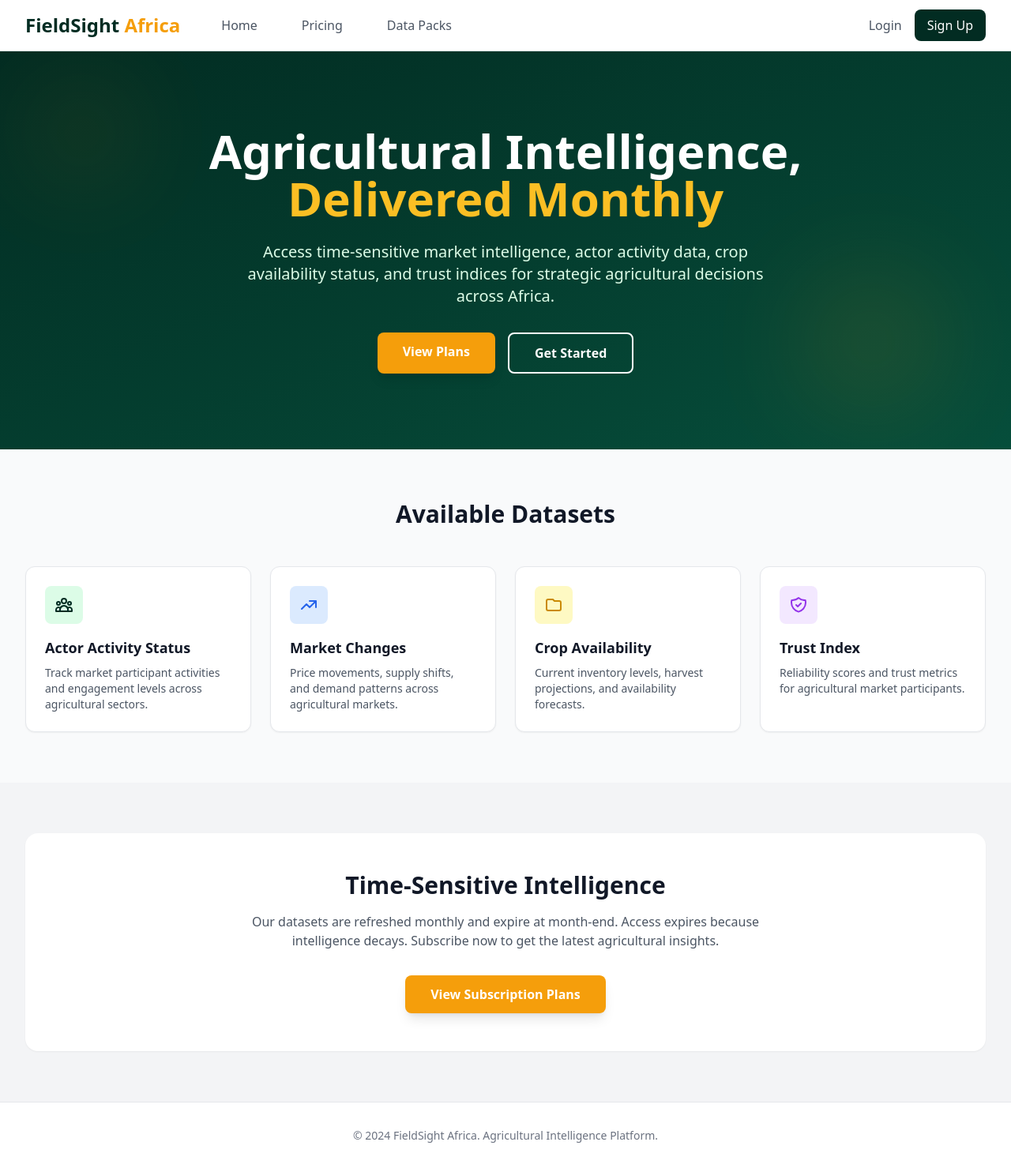
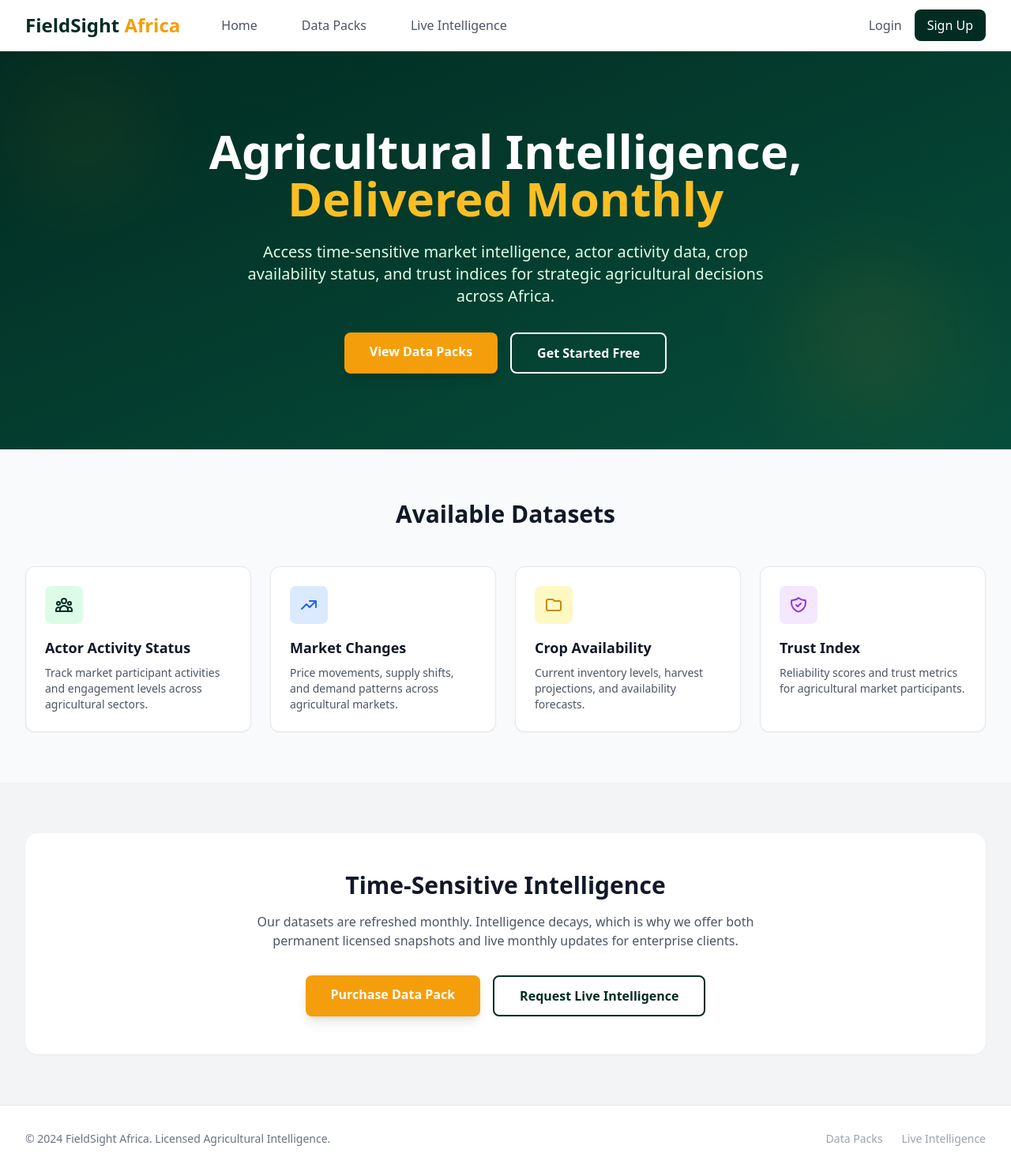
Before and after one commit to LamiKols/FieldSight-Africa, a Flask app: page / in a window 1280 px wide. Shown: the whole page at 79% size. Before the commit the page ends 1447 px from the top, so only its background shows below. Run offline with Flask 3, Linux system fonts and the light colour scheme; some libraries are stand-ins or nearby versions.

Commit message:
Reposition platform from subscriptions to data licensing model
Update navigation, registration flow, and user messaging to reflect a shift from a subscription-based model to a premium data licensing business, while retaining backend subscription logic for existing users.

Replit-Commit-Author: Agent
Replit-Commit-Session-Id: 39129cbd-eb20-4e56-8814-87e414bbf667
Replit-Commit-Checkpoint-Type: intermediate_checkpoint
Replit-Commit-Event-Id: 3dd50fd6-5f49-4aac-9af9-5810c7ca6f89
Replit-Commit-Screenshot-Url: https://storage.googleapis.com/screenshot-production-us-central1/45a424cd-9dfe-4cb1-ab5b-d6059291dc53/39129cbd-eb20-4e56-8814-87e414bbf667/ujAn126
Replit-Helium-Checkpoint-Created: true

```diff
--- a/routes/auth.py
+++ b/routes/auth.py
@@ -73,8 +73,8 @@ def register():
         db.session.commit()
 
         login_user(user)
-        flash('Account created successfully!', 'success')
-        return redirect(url_for('subscriber.dashboard'))
+        flash('Welcome to FieldSight Africa! Explore our data packs to get started.', 'success')
+        return redirect(url_for('subscriber.packs'))
 
     return render_template('register.html')
 
--- a/templates/base.html
+++ b/templates/base.html
@@ -35,8 +35,8 @@
                     </a>
                     <div class="hidden md:ml-10 md:flex md:space-x-8">
                         <a href="{{ url_for('public.home') }}" class="text-gray-600 hover:text-primary px-3 py-2">Home</a>
-                        <a href="{{ url_for('public.pricing') }}" class="text-gray-600 hover:text-primary px-3 py-2">Pricing</a>
                         <a href="{{ url_for('subscriber.packs') }}" class="text-gray-600 hover:text-primary px-3 py-2">Data Packs</a>
+                        <a href="{{ url_for('subscriber.live_intelligence') }}" class="text-gray-600 hover:text-primary px-3 py-2">Live Intelligence</a>
                         {% if current_user.is_authenticated %}
                             <a href="{{ url_for('subscriber.datasets') }}" class="text-gray-600 hover:text-primary px-3 py-2">Datasets</a>
                         {% endif %}
@@ -76,9 +76,15 @@
 
     <footer class="bg-white border-t mt-auto py-8">
         <div class="max-w-7xl mx-auto px-4 sm:px-6 lg:px-8">
-            <p class="text-center text-gray-500 text-sm">
-                &copy; 2024 FieldSight Africa. Agricultural Intelligence Platform.
-            </p>
+            <div class="flex flex-col md:flex-row justify-between items-center">
+                <p class="text-gray-500 text-sm">
+                    &copy; 2024 FieldSight Africa. Licensed Agricultural Intelligence.
+                </p>
+                <div class="flex space-x-6 mt-4 md:mt-0">
+                    <a href="{{ url_for('subscriber.packs') }}" class="text-gray-400 hover:text-primary text-sm">Data Packs</a>
+                    <a href="{{ url_for('subscriber.live_intelligence') }}" class="text-gray-400 hover:text-primary text-sm">Live Intelligence</a>
+                </div>
+            </div>
         </div>
     </footer>
 </body>
--- a/templates/home.html
+++ b/templates/home.html
@@ -18,12 +18,12 @@
                 Access time-sensitive market intelligence, actor activity data, crop availability status, and trust indices for strategic agricultural decisions across Africa.
             </p>
             <div class="flex justify-center space-x-4">
-                <a href="{{ url_for('public.pricing') }}" class="bg-amber text-white px-8 py-3 rounded-lg font-semibold hover:bg-amber-dark transition shadow-lg">
-                    View Plans
+                <a href="{{ url_for('subscriber.packs') }}" class="bg-amber text-white px-8 py-3 rounded-lg font-semibold hover:bg-amber-dark transition shadow-lg">
+                    View Data Packs
                 </a>
                 {% if not current_user.is_authenticated %}
                     <a href="{{ url_for('auth.register') }}" class="border-2 border-white text-white px-8 py-3 rounded-lg font-semibold hover:bg-white hover:text-primary transition">
-                        Get Started
+                        Get Started Free
                     </a>
                 {% endif %}
             </div>
@@ -83,11 +83,16 @@
             <div class="text-center max-w-2xl mx-auto">
                 <h2 class="text-3xl font-bold text-gray-900 mb-4">Time-Sensitive Intelligence</h2>
                 <p class="text-gray-600 mb-8">
-                    Our datasets are refreshed monthly and expire at month-end. Access expires because intelligence decays. Subscribe now to get the latest agricultural insights.
+                    Our datasets are refreshed monthly. Intelligence decays, which is why we offer both permanent licensed snapshots and live monthly updates for enterprise clients.
                 </p>
-                <a href="{{ url_for('public.pricing') }}" class="inline-block bg-amber text-white px-8 py-3 rounded-lg font-semibold hover:bg-amber-dark transition shadow-lg">
-                    View Subscription Plans
-                </a>
+                <div class="flex flex-col sm:flex-row justify-center gap-4">
+                    <a href="{{ url_for('subscriber.packs') }}" class="inline-block bg-amber text-white px-8 py-3 rounded-lg font-semibold hover:bg-amber-dark transition shadow-lg">
+                        Purchase Data Pack
+                    </a>
+                    <a href="{{ url_for('subscriber.live_intelligence') }}" class="inline-block border-2 border-primary text-primary px-8 py-3 rounded-lg font-semibold hover:bg-primary hover:text-white transition">
+                        Request Live Intelligence
+                    </a>
+                </div>
             </div>
         </div>
     </div>
```
Also changed, not shown: templates/dashboard.html (+22 -3 lines), templates/datasets.html (+9 -6 lines).
